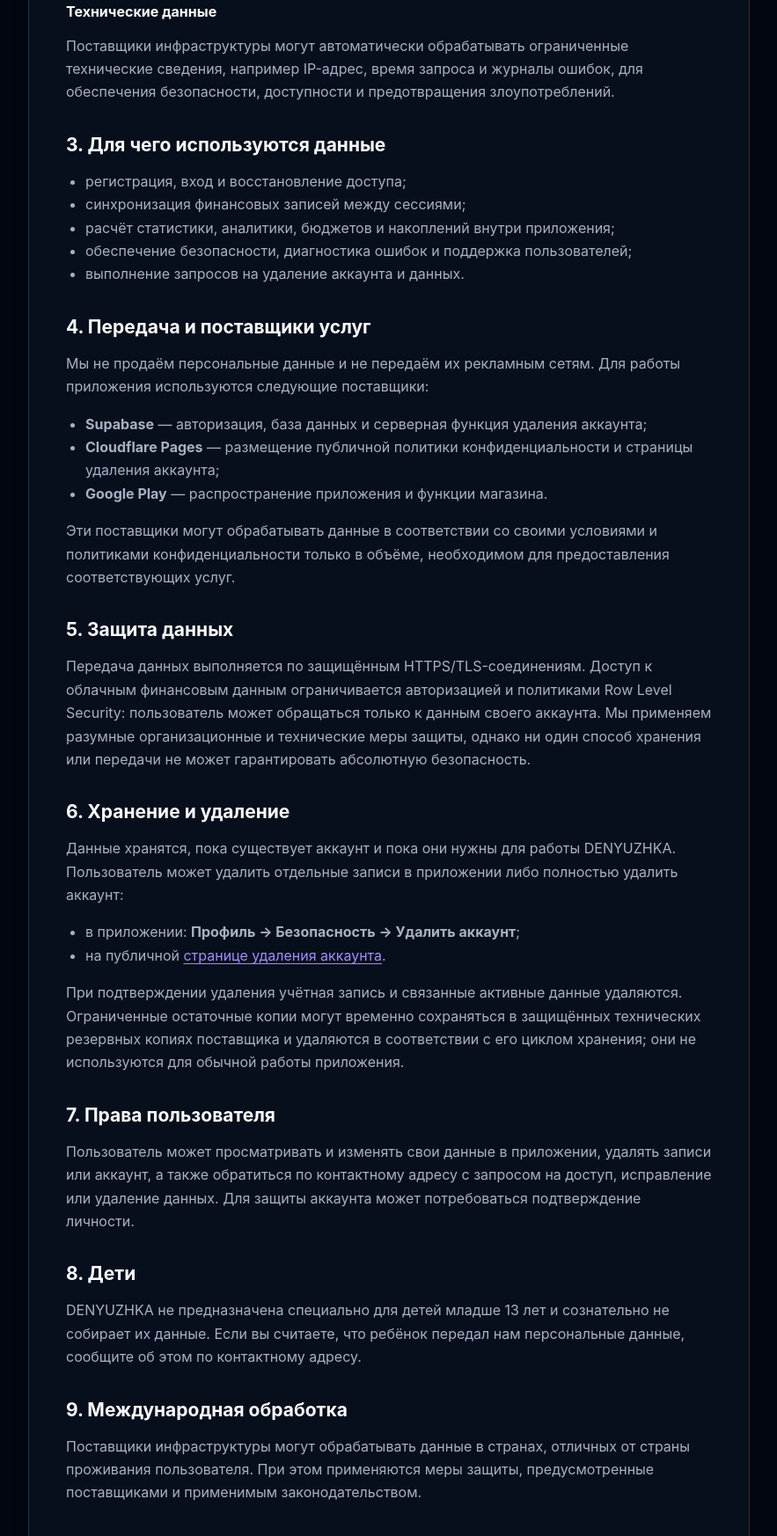
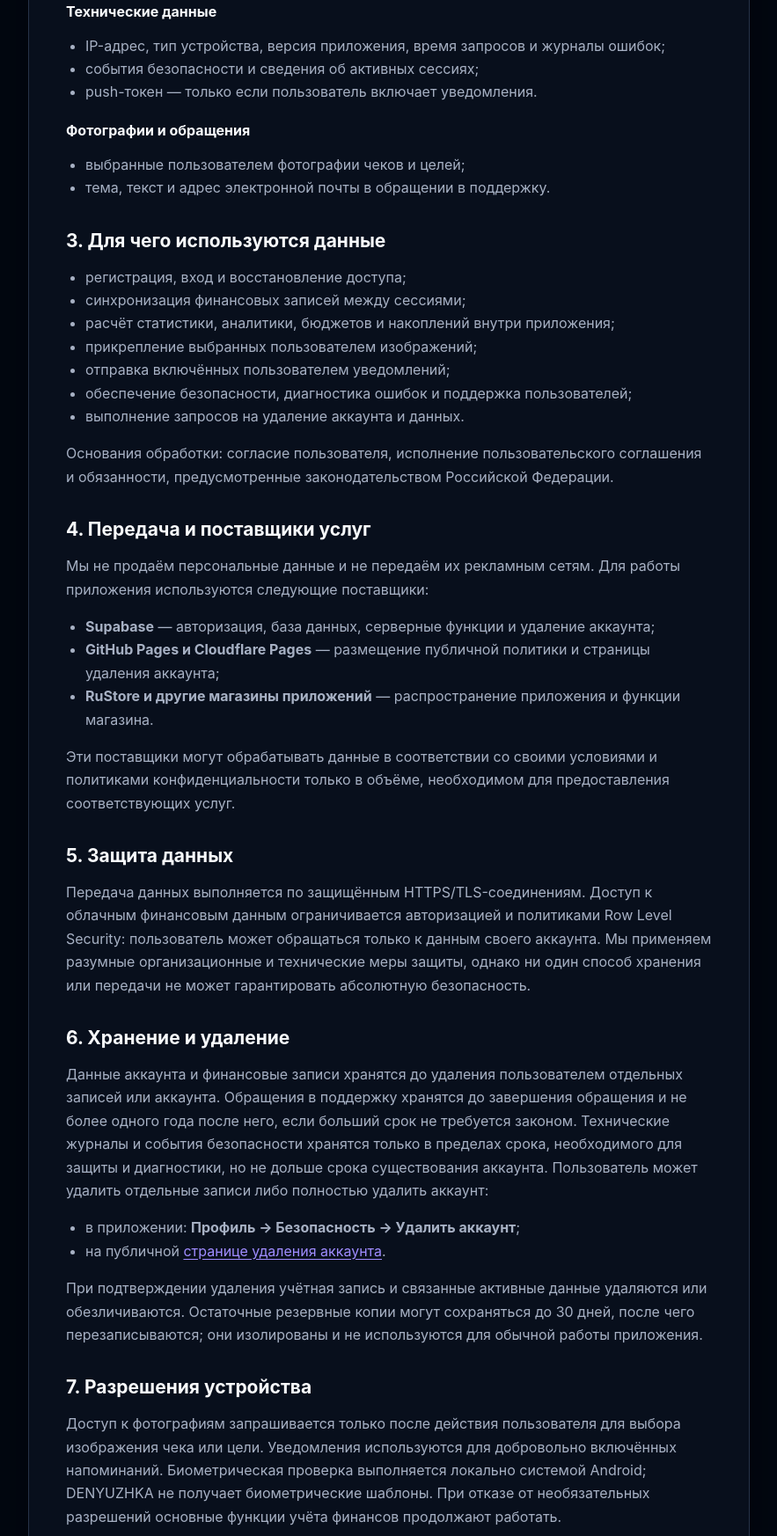
Before and after one commit to denyuzhka/denyuzhka.github.io, a plain HTML site: page privacy/index.html in a window 1280 px wide. Shown: the part 1054-2800 px from the top of the page at 88% size, without its empty margins (198-1081 px from the left). Drawn offline with Linux system fonts and the light colour scheme.

Commit message:
Expand privacy policy for RuStore moderation

```diff
--- a/privacy/index.html
+++ b/privacy/index.html
@@ -16,7 +16,7 @@
     <p class="eyebrow">Конфиденциальность и данные</p>
     <h1>Политика конфиденциальности</h1>
     <p class="lead">Настоящая Политика описывает, какие данные обрабатывает приложение DENYUZHKA, зачем они нужны и как пользователь может ими управлять.</p>
-    <p class="updated">Дата вступления в силу и последнего обновления: 23 августа 2026 года.</p>
+    <p class="updated">Дата вступления в силу: 23 августа 2026 года. Последнее обновление: 9 ноября 2026 года.</p>
 
     <div class="summary">
       <div><strong>Без рекламы</strong><small>Мы не используем рекламные SDK.</small></div>
@@ -25,7 +25,7 @@
     </div>
 
     <h2>1. Кто отвечает за данные</h2>
-    <p>Приложение DENYUZHKA предоставляет инструменты для персонального учёта финансов. По вопросам обработки данных и конфиденциальности свяжитесь с разработчиком по адресу <a class="link" href="mailto:denyuzhkasupport@gmail.com">denyuzhkasupport@gmail.com</a>.</p>
+    <p>Оператор персональных данных: разработчик приложения DENYUZHKA, индивидуальный предприниматель Егоров Дмитрий. Ответственный за обработку персональных данных доступен по адресу <a class="link" href="mailto:denyuzhkasupport@gmail.com">denyuzhkasupport@gmail.com</a>.</p>
 
     <h2>2. Какие данные мы обрабатываем</h2>
     <h3>Данные аккаунта</h3>
@@ -34,34 +34,40 @@
     <h3>Финансовые данные, которые вводит пользователь</h3>
     <ul><li>операции: тип, сумма, дата, категория, описание и комментарий;</li><li>названия кошельков и начальные балансы;</li><li>категории, пользователи/участники, бюджеты;</li><li>цели и конверты накоплений.</li></ul>
     <h3>Технические данные</h3>
-    <p>Поставщики инфраструктуры могут автоматически обрабатывать ограниченные технические сведения, например IP-адрес, время запроса и журналы ошибок, для обеспечения безопасности, доступности и предотвращения злоупотреблений.</p>
+    <ul><li>IP-адрес, тип устройства, версия приложения, время запросов и журналы ошибок;</li><li>события безопасности и сведения об активных сессиях;</li><li>push-токен — только если пользователь включает уведомления.</li></ul>
+    <h3>Фотографии и обращения</h3>
+    <ul><li>выбранные пользователем фотографии чеков и целей;</li><li>тема, текст и адрес электронной почты в обращении в поддержку.</li></ul>
 
     <h2>3. Для чего используются данные</h2>
-    <ul><li>регистрация, вход и восстановление доступа;</li><li>синхронизация финансовых записей между сессиями;</li><li>расчёт статистики, аналитики, бюджетов и накоплений внутри приложения;</li><li>обеспечение безопасности, диагностика ошибок и поддержка пользователей;</li><li>выполнение запросов на удаление аккаунта и данных.</li></ul>
+    <ul><li>регистрация, вход и восстановление доступа;</li><li>синхронизация финансовых записей между сессиями;</li><li>расчёт статистики, аналитики, бюджетов и накоплений внутри приложения;</li><li>прикрепление выбранных пользователем изображений;</li><li>отправка включённых пользователем уведомлений;</li><li>обеспечение безопасности, диагностика ошибок и поддержка пользователей;</li><li>выполнение запросов на удаление аккаунта и данных.</li></ul>
+    <p>Основания обработки: согласие пользователя, исполнение пользовательского соглашения и обязанности, предусмотренные законодательством Российской Федерации.</p>
 
     <h2>4. Передача и поставщики услуг</h2>
     <p>Мы не продаём персональные данные и не передаём их рекламным сетям. Для работы приложения используются следующие поставщики:</p>
-    <ul><li><strong>Supabase</strong> — авторизация, база данных и серверная функция удаления аккаунта;</li><li><strong>Cloudflare Pages</strong> — размещение публичной политики конфиденциальности и страницы удаления аккаунта;</li><li><strong>Google Play</strong> — распространение приложения и функции магазина.</li></ul>
+    <ul><li><strong>Supabase</strong> — авторизация, база данных, серверные функции и удаление аккаунта;</li><li><strong>GitHub Pages и Cloudflare Pages</strong> — размещение публичной политики и страницы удаления аккаунта;</li><li><strong>RuStore и другие магазины приложений</strong> — распространение приложения и функции магазина.</li></ul>
     <p>Эти поставщики могут обрабатывать данные в соответствии со своими условиями и политиками конфиденциальности только в объёме, необходимом для предоставления соответствующих услуг.</p>
 
     <h2>5. Защита данных</h2>
     <p>Передача данных выполняется по защищённым HTTPS/TLS-соединениям. Доступ к облачным финансовым данным ограничивается авторизацией и политиками Row Level Security: пользователь может обращаться только к данным своего аккаунта. Мы применяем разумные организационные и технические меры защиты, однако ни один способ хранения или передачи не может гарантировать абсолютную безопасность.</p>
 
     <h2>6. Хранение и удаление</h2>
-    <p>Данные хранятся, пока существует аккаунт и пока они нужны для работы DENYUZHKA. Пользователь может удалить отдельные записи в приложении либо полностью удалить аккаунт:</p>
+    <p>Данные аккаунта и финансовые записи хранятся до удаления пользователем отдельных записей или аккаунта. Обращения в поддержку хранятся до завершения обращения и не более одного года после него, если больший срок не требуется законом. Технические журналы и события безопасности хранятся только в пределах срока, необходимого для защиты и диагностики, но не дольше срока существования аккаунта. Пользователь может удалить отдельные записи либо полностью удалить аккаунт:</p>
     <ul><li>в приложении: <strong>Профиль → Безопасность → Удалить аккаунт</strong>;</li><li>на публичной <a class="link" href="../">странице удаления аккаунта</a>.</li></ul>
-    <p>При подтверждении удаления учётная запись и связанные активные данные удаляются. Ограниченные остаточные копии могут временно сохраняться в защищённых технических резервных копиях поставщика и удаляются в соответствии с его циклом хранения; они не используются для обычной работы приложения.</p>
+    <p>При подтверждении удаления учётная запись и связанные активные данные удаляются или обезличиваются. Остаточные резервные копии могут сохраняться до 30 дней, после чего перезаписываются; они изолированы и не используются для обычной работы приложения.</p>
 
-    <h2>7. Права пользователя</h2>
+    <h2>7. Разрешения устройства</h2>
+    <p>Доступ к фотографиям запрашивается только после действия пользователя для выбора изображения чека или цели. Уведомления используются для добровольно включённых напоминаний. Биометрическая проверка выполняется локально системой Android; DENYUZHKA не получает биометрические шаблоны. При отказе от необязательных разрешений основные функции учёта финансов продолжают работать.</p>
+
+    <h2>8. Права пользователя</h2>
     <p>Пользователь может просматривать и изменять свои данные в приложении, удалять записи или аккаунт, а также обратиться по контактному адресу с запросом на доступ, исправление или удаление данных. Для защиты аккаунта может потребоваться подтверждение личности.</p>
 
-    <h2>8. Дети</h2>
+    <h2>9. Дети</h2>
     <p>DENYUZHKA не предназначена специально для детей младше 13 лет и сознательно не собирает их данные. Если вы считаете, что ребёнок передал нам персональные данные, сообщите об этом по контактному адресу.</p>
 
-    <h2>9. Международная обработка</h2>
-    <p>Поставщики инфраструктуры могут обрабатывать данные в странах, отличных от страны проживания пользователя. При этом применяются меры защиты, предусмотренные поставщиками и применимым законодательством.</p>
+    <h2>10. Локализация и передача</h2>
+    <p>Обработка данных осуществляется с соблюдением требований законодательства Российской Федерации, включая применимые требования к локализации. Трансграничная передача, если она требуется для работы поставщика инфраструктуры, допускается только при наличии законного основания и необходимых мер защиты.</p>
 
-    <h2>10. Изменения Политики</h2>
+    <h2>11. Изменения Политики</h2>
     <p>При изменении функций приложения или требований законодательства Политика может обновляться. Актуальная версия всегда размещается на этой странице, а дата обновления указывается в начале документа.</p>
 
     <div class="contact"><strong>Контакт по вопросам конфиденциальности</strong><p><a href="mailto:denyuzhkasupport@gmail.com">denyuzhkasupport@gmail.com</a></p><p>При обращении не отправляйте пароль или другие секретные данные.</p></div>
```
